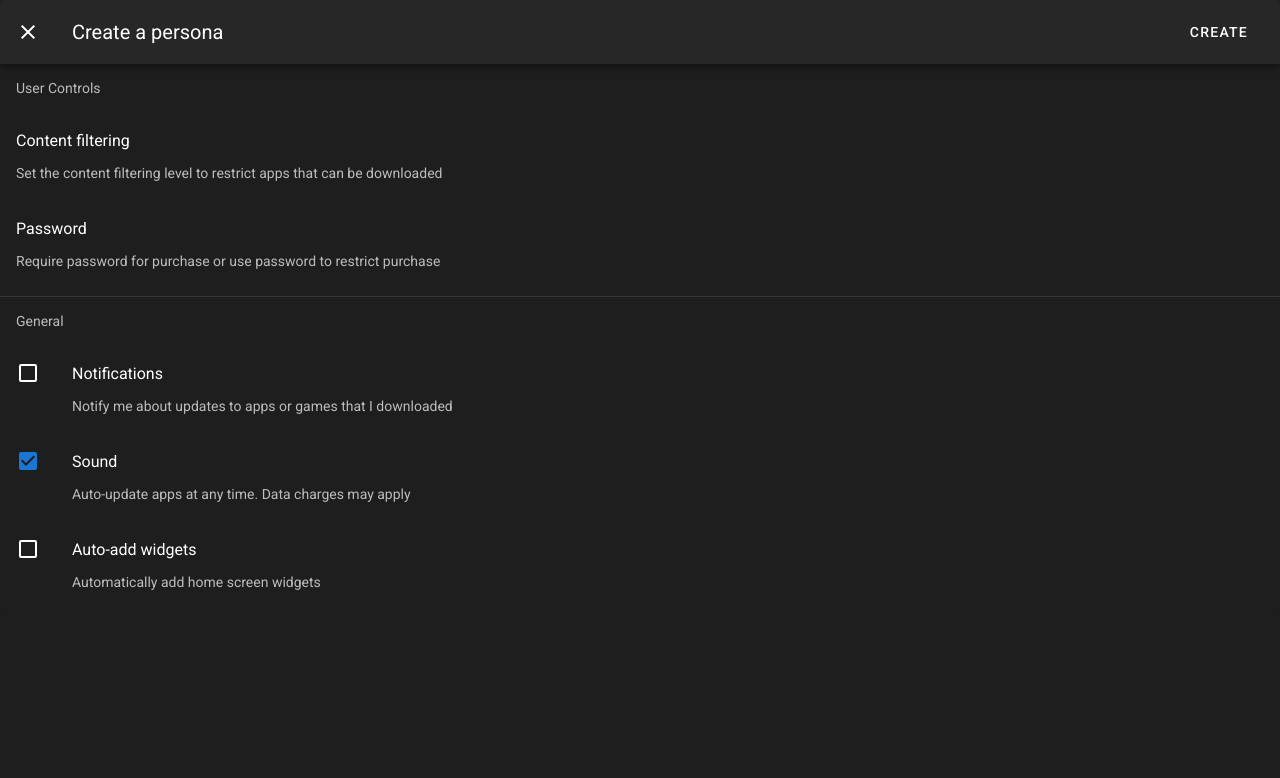
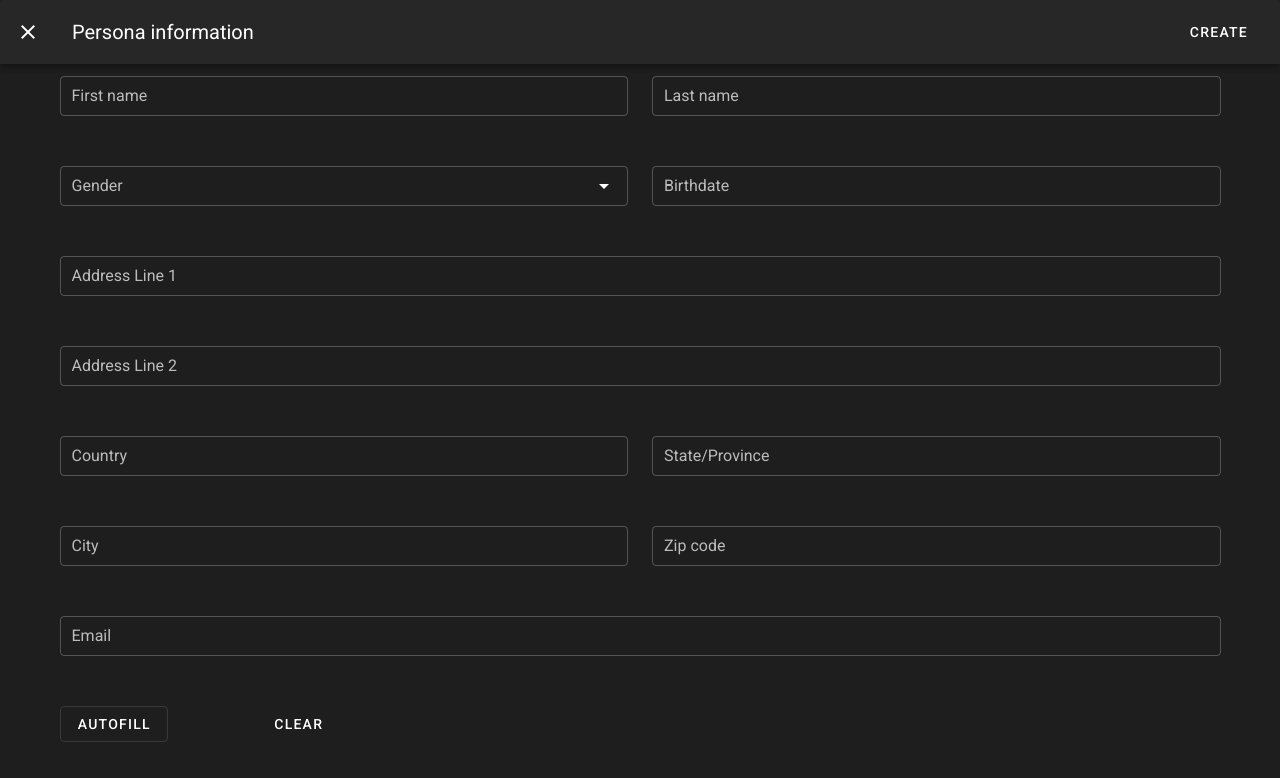
Before and after one commit to project-persona/web-client, a Nuxt app: page /personas in a window 1280 px wide. Both pictures are taken after a click on the button "CREATE NEW". Shown: the top 778 px of the page. Built offline with nearby package versions, Linux system fonts and the light colour scheme.

Commit message:
basic persona creation form

```diff
--- a/pages/personas.vue
+++ b/pages/personas.vue
@@ -9,10 +9,8 @@
         outlined
         class="card"
       >
-        <v-card-title v-text="persona.name">
-        </v-card-title>
-        <v-card-subtitle v-text="persona.email">
-        </v-card-subtitle>
+        <v-card-title v-text="persona.name" />
+        <v-card-subtitle v-text="persona.email" />
       </v-card>
       <p v-if="personas.length">
         Select an existing persona, or create a new persona.
@@ -26,7 +24,7 @@
         hide-overlay
         transition="dialog-bottom-transition"
       >
-      <template v-slot:activator="{ on, attrs }">
+        <template #activator="{ on, attrs }">
           <v-btn
             color="primary"
             dark
@@ -45,69 +43,200 @@
             >
               <v-icon>mdi-close</v-icon>
             </v-btn>
-          <v-toolbar-title>Create a persona</v-toolbar-title>
-          <v-spacer></v-spacer>
+            <v-toolbar-title>Persona information</v-toolbar-title>
+            <v-spacer />
             <v-toolbar-items>
               <v-btn
                 text
-              @click="dialog = false"
+                @click="createPersona"
               >
                 Create
               </v-btn>
             </v-toolbar-items>
           </v-toolbar>
-        <v-list
-          three-line
-          subheader
+          <v-form ref="form">
+            <v-container>
+              <v-row>
+                <v-col>
+                  <v-text-field
+                    v-model="firstname"
+                    label="First name"
+                    dense
+                    outlined
+                    clearable
+                  />
+                </v-col>
+                <v-col>
+                  <v-text-field
+                    v-model="lastname"
+                    label="Last name"
+                    dense
+                    outlined
+                    clearable
+                  />
+                </v-col>
+              </v-row>
+              <v-row>
+                <v-col
+                  cols="12"
+                  md="6"
                 >
-          <v-subheader>User Controls</v-subheader>
-          <v-list-item>
-            <v-list-item-content>
-              <v-list-item-title>Content filtering</v-list-item-title>
-              <v-list-item-subtitle>Set the content filtering level to restrict apps that can be downloaded</v-list-item-subtitle>
-            </v-list-item-content>
-          </v-list-item>
-          <v-list-item>
-            <v-list-item-content>
-              <v-list-item-title>Password</v-list-item-title>
-              <v-list-item-subtitle>Require password for purchase or use password to restrict purchase</v-list-item-subtitle>
-            </v-list-item-content>
-          </v-list-item>
-        </v-list>
-        <v-divider></v-divider>
-        <v-list
-          three-line
-          subheader
+                  <v-select
+                    v-model="select"
+                    :items="gender"
+                    label="Gender"
+                    dense
+                    outlined
+                    clearable
+                  />
+                </v-col>
+                <v-col
+                  cols="12"
+                  md="6"
                 >
-          <v-subheader>General</v-subheader>
-          <v-list-item>
-            <v-list-item-action>
-              <v-checkbox v-model="notifications"></v-checkbox>
-            </v-list-item-action>
-            <v-list-item-content>
-              <v-list-item-title>Notifications</v-list-item-title>
-              <v-list-item-subtitle>Notify me about updates to apps or games that I downloaded</v-list-item-subtitle>
-            </v-list-item-content>
-          </v-list-item>
-          <v-list-item>
-            <v-list-item-action>
-              <v-checkbox v-model="sound"></v-checkbox>
-            </v-list-item-action>
-            <v-list-item-content>
-              <v-list-item-title>Sound</v-list-item-title>
-              <v-list-item-subtitle>Auto-update apps at any time. Data charges may apply</v-list-item-subtitle>
-            </v-list-item-content>
-          </v-list-item>
-          <v-list-item>
-            <v-list-item-action>
-              <v-checkbox v-model="widgets"></v-checkbox>
-            </v-list-item-action>
-            <v-list-item-content>
-              <v-list-item-title>Auto-add widgets</v-list-item-title>
-              <v-list-item-subtitle>Automatically add home screen widgets</v-list-item-subtitle>
-            </v-list-item-content>
-          </v-list-item>
-        </v-list>
+                  <v-menu
+                    ref="menu"
+                    v-model="menu"
+                    :close-on-content-click="false"
+                    transition="scale-transition"
+                    offset-y
+                    min-width="auto"
+                  >
+                    <template #activator="{ on, attrs }">
+                      <v-text-field
+                        v-model="date"
+                        label="Birthdate"
+                        readonly
+                        v-bind="attrs"
+                        dense
+                        outlined
+                        clearable
+                        v-on="on"
+                      />
+                    </template>
+                    <v-date-picker
+                      v-model="date"
+                      :active-picker.sync="activePicker"
+                      :max="(new Date(Date.now() - (new Date()).getTimezoneOffset() * 60000)).toISOString().substr(0, 10)"
+                      min="1950-01-01"
+                      @change="save"
+                    />
+                  </v-menu>
+                </v-col>
+              </v-row>
+              <v-row>
+                <v-col
+                  cols="12"
+                >
+                  <v-text-field
+                    v-model="addr1"
+                    label="Address Line 1"
+                    dense
+                    outlined
+                    clearable
+                  />
+                </v-col>
+                <v-col
+                  cols="12"
+                >
+                  <v-text-field
+                    v-model="addr2"
+                    label="Address Line 2"
+                    dense
+                    outlined
+                    clearable
+                  />
+                </v-col>
+              </v-row>
+              <v-row>
+                <v-col
+                  cols="12"
+                  md="6"
+                >
+                  <v-text-field
+                    v-model="country"
+                    label="Country"
+                    dense
+                    outlined
+                    clearable
+                  />
+                </v-col>
+                <v-col
+                  cols="12"
+                  md="6"
+                >
+                  <v-text-field
+                    v-model="state"
+                    label="State/Province"
+                    dense
+                    outlined
+                    clearable
+                  />
+                </v-col>
+              </v-row>
+              <v-row>
+                <v-col
+                  cols="12"
+                  md="6"
+                >
+                  <v-text-field
+                    v-model="city"
+                    label="City"
+                    dense
+                    outlined
+                    clearable
+                  />
+                </v-col>
+                <v-col
+                  cols="12"
+                  md="6"
+                >
+                  <v-text-field
+                    v-model="zipcode"
+                    label="Zip code"
+                    dense
+                    outlined
+                    clearable
+                  />
+                </v-col>
+              </v-row>
+              <v-row>
+                <v-col
+                  cols="12"
+                >
+                  <v-text-field
+                    v-model="email"
+                    label="Email"
+                    hint="@persona.tk"
+                    dense
+                    outlined
+                    clearable
+                  />
+                </v-col>
+                <v-col
+                  cols="2"
+                >
+                  <v-btn
+                    text
+                    outlined
+                    @click="autoForm"
+                  >
+                    Autofill
+                  </v-btn>
+                </v-col>
+                <v-col
+                  cols="2"
+                >
+                  <v-btn
+                    text
+                    @click="reset"
+                  >
+                    Clear
+                  </v-btn>
+                </v-col>
+              </v-row>
+            </v-container>
+          </v-form>
         </v-card>
       </v-dialog>
     </v-col>
@@ -133,9 +262,59 @@ export default {
         }
       ],
       dialog: false,
-      notifications: false,
-      sound: true,
-      widgets: false
+      firstname: '',
+      lastname: '',
+      select: null,
+      gender: [
+        'Male',
+        'Female',
+        'Non-Binary'
+      ],
+      activePicker: null,
+      date: null,
+      menu: false,
+      addr1: '',
+      addr2: '',
+      country: '',
+      state: '',
+      city: '',
+      zipcode: '',
+      email: ''
+    }
+  },
+  watch: {
+    menu (val) {
+      val && setTimeout(() => (this.activePicker = 'YEAR'))
+    }
+  },
+  methods: {
+    save (date) {
+      this.$refs.menu.save(date)
+    },
+    reset () {
+      this.$refs.form.reset()
+    },
+    autoForm () {
+      if (!this.firstname) {
+        this.firstname = 'Tony'
+      }
+      if (!this.lastname) {
+        this.lastname = 'Liu'
+      }
+      if (!this.select) {
+        this.select = this.gender[0]
+      }
+      if (!this.date) {
+        this.date = new Date(Date.now()).toISOString().substr(0, 10)
+      }
+      if (!this.email) {
+        this.email = 'tonyliu'
+      }
+    },
+    createPersona () {
+      this.personas.push({ name: this.firstname, email: this.email + '@persona.tk' })
+      this.reset()
+      this.dialog = false
     }
   }
 }
@@ -144,4 +323,8 @@ export default {
 .card {
   margin: 20px;
 }
+.v-row {
+  padding-top: 0;
+  padding-bottom: 0;
+}
 </style>
```
Lines whose indentation alone changed are shown as unchanged.
